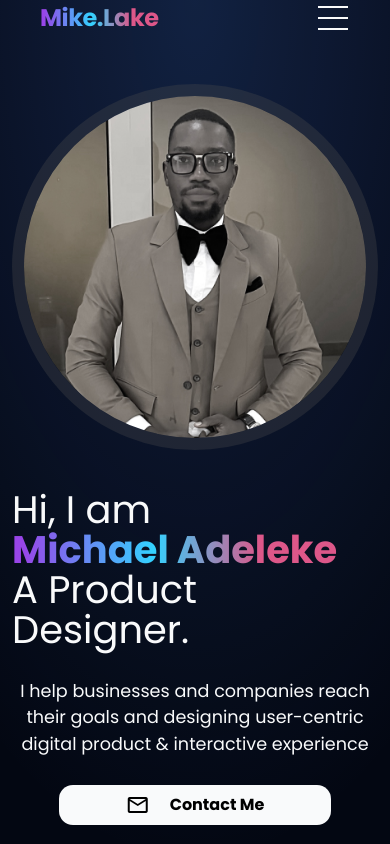
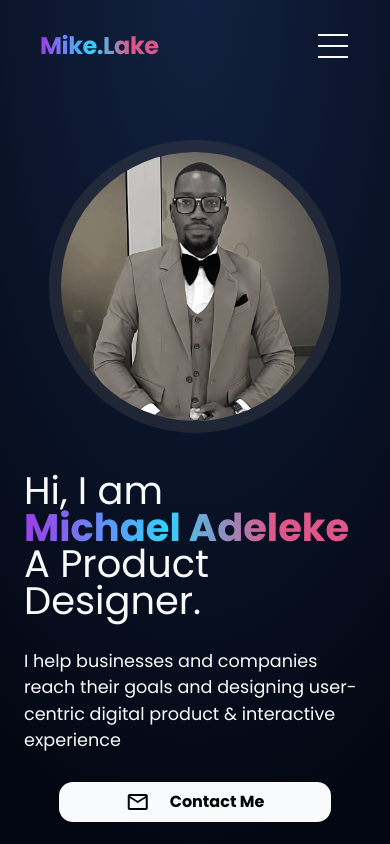
Before and after one commit to david-taiwo/mike-portffolio, a website: page public/index.html in a window 390 px wide. Shown: the top 844 px of the page. Drawn offline with nearby package versions, Linux system fonts and the light colour scheme.

Commit message:
FRONTEND AND RESPONSIVENES COMPLETTED BUT NOT SITE NOT FUNCTIONING

```diff
--- a/public/index.html
+++ b/public/index.html
@@ -17,10 +17,10 @@
     <link rel="stylesheet" href="custom.css" />
   </head>
 
-  <body class="bg-frame-bg font-poppins w-[100vw]">
-    <section class="gradient-bg">
+  <body class="bg-frame-bg font-poppins w-[100vw] h-[100vh]">
+    <header class="gradient-bg">
       <!-- Nav Section -->
-      <nav class="flex justify-between items-center flex-1 px-10">
+      <nav class="flex justify-between items-center flex-1 px-10 py-7">
         <div
           class="text-center text-2xl font-bold leading-9 tracking-tight gradient-text"
         >
@@ -58,17 +58,17 @@
         class="text-tx-c1 flex flex-row px-10 mt-10 phone:flex-col-reverse phone:px-3"
       >
         <div
-          class="flex flex-col justify-evenly flex-shrink-0 gap-10 phone:gap-7 w-1/2 phone:w-full phone:py-10"
+          class="flex flex-col justify-evenly flex-shrink-0 gap-10 phone:gap-7 w-1/2 phone:w-full phone:py-10 px-3"
         >
           <h1
-            class="text-[4rem] leading-[4.5rem] phone:text-[2.4rem] phone:leading-[2.5rem]"
+            class="text-[4rem] leading-[4.5rem] phone:text-[2.4rem] phone:leading-[2.3rem]"
           >
             Hi, I am <br /><span class="font-bold gradient-text"
               >Michael Adeleke</span
             >
             <br />A Product Designer.
           </h1>
-          <p class="text-[1.4rem] phone:text-[1.1rem] phone:text-center">
+          <p class="text-[1.4rem] phone:text-[1.1rem] phone:text-start">
             I help businesses and companies reach their goals and designing
             user-centric digital product & interactive experience
           </p>
@@ -88,11 +88,11 @@
           <img
             src="./assets/image 2.png"
             alt="profile image"
-            class="pics-border max-w-full h-auto"
+            class="pics-border max-w-[80%] h-auto"
           />
         </div>
       </div>
-    </section>
+    </header>
 
     <!-- Hamburger Nav Section -->
     <!-- <div class="menu-links">
@@ -174,7 +174,7 @@
 
     <section class="selected-gradient-bg text-tx-c1 px-10 py-11">
       <div class="flex flex-col justify-evenly gap-12">
-        <h2 class="text-2xl"><span class="font-lw">Selected</span> Works</h2>
+        <h2 class="text-3xl"><span class="font-lw">Selected</span> Works</h2>
         <div class="grid grid-cols-2 phone:grid-rows-2 phone:grid-cols-1">
           <div class="bg-[#080E1F] flex justify-center">
             <img
@@ -310,7 +310,7 @@
       </div>
     </section>
 
-    <section class="text-tx-c1 px-10 py-11">
+    <footer class="text-tx-c1 px-10 py-11">
       <div class="flex flex-col gap-6 justify-start items-center">
         <h2 class="text-[3rem]"><span class="font-lw">Get</span> in Touch.</h2>
         <div class="w-[25rem] text-center">
@@ -332,7 +332,7 @@
           <img src="./assets/socials5.svg" alt="" />
         </div>
       </div>
-    </section>
+    </footer>
 
     <script src="app.js"></script>
   </body>
```
Also changed, not shown: public/styles.css.
